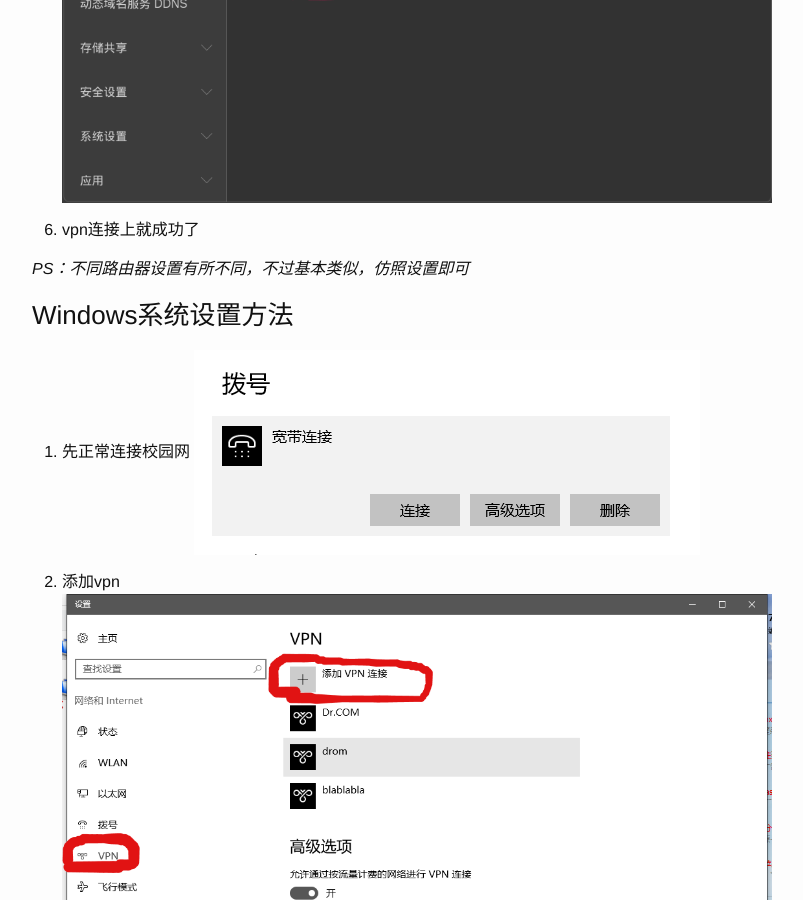
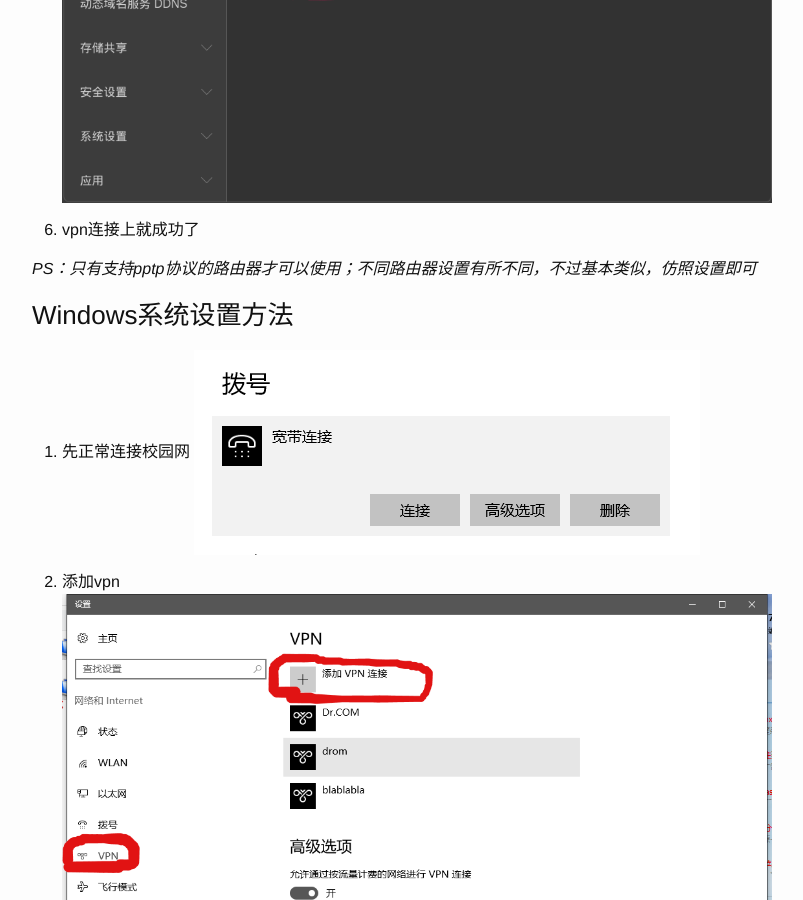
Before and after one commit to zephyrzoom/zephyrzoom.github.io, a Jekyll site: the page built from _posts/2017-03-08-drcom.md, in a window 1280 px wide and 900 px high, scrolled down 2864 px. Shown: the whole window, without its empty margins (238-1041 px from the left). Built offline with Jekyll 4.4.1, drawn with Linux system fonts in a browser that asks for light colours; comment, search, counter and statistics services are not loaded.

Commit message:
update drcom

```diff
--- a/_posts/2017-03-08-drcom.md
+++ b/_posts/2017-03-08-drcom.md
@@ -22,7 +22,7 @@ date: 2017-03-08 18:00:00 +0800
 
 6. vpn连接上就成功了
 
-*PS：不同路由器设置有所不同，不过基本类似，仿照设置即可*
+*PS：只有支持pptp协议的路由器才可以使用；不同路由器设置有所不同，不过基本类似，仿照设置即可*
 
 
 ### Windows系统设置方法
```
